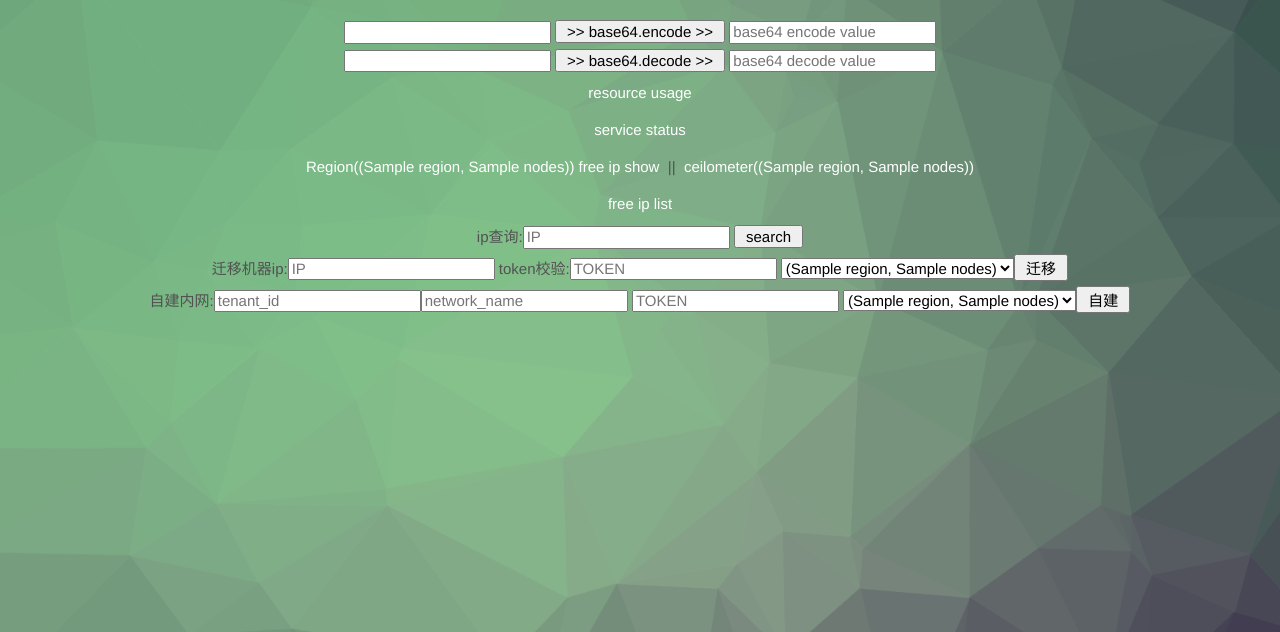
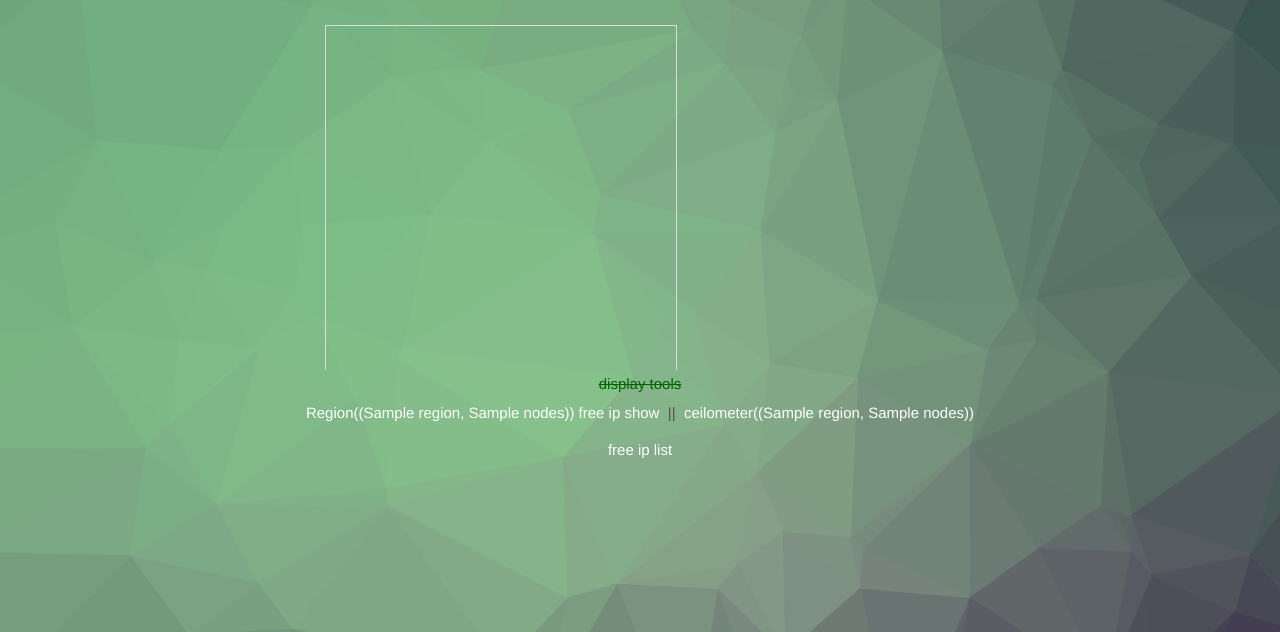
Before and after one commit to sorrowchen/mana, a Python web app: template api/templates/index.html in a window 1280 px wide. Shown: the top 632 px of the page. Run offline with Jinja, Linux system fonts and the light colour scheme; the template is opened without the code that fills it: most values are stand-ins (such as "Sample title", 1, 10 or a date in 2020).

Commit message:
modify display free ip chart

```diff
--- a/api/templates/index.html
+++ b/api/templates/index.html
@@ -6,29 +6,45 @@
 
 {% block style %}
 <script type="text/javascript" src="/static/jquery.base64.js"></script>
+<script src="/static/highcharts.js"></script>
+<link href="/static/chart.css"  rel="stylesheet">
+<script src="/static/jquery.json-2.3.js"></script>
+<style>
+.chart-wp {
+        position: relative;
+        width: 100%;
+        height: 350px;
+        min-height: 350px;
+        max-height: 350px;
+        overflow: hidden;
+        width: 50%;
+        margin: 0 auto;
+}
+
+.J-alarm-chart {
+    height: 350px;
+    width: 350px;
+    float: left;
+    border: 1px solid gainsboro;
+    margin: 5px;
+}
+.tools{
+    display:none;
+}
+
+</style>
 {% endblock %}
 
 {% block content %}
 
 <div>
+    <div id="freeIpShow" class="chart-wp" >
+        {% for region in regions %}
+        <div id="pie_{{ region }}" class="J-alarm-chart"></div>
+        {% endfor %}
+    </div>
+    <div style="margin-top:5px;"><span onclick="displayTools()" style="color: darkgreen;text-decoration: line-through;">display tools</span></div>
 <ul>
- <li>
-     <input type="text" id="base64En" value=""/>
-     <input type="button" value=" >> base64.encode >> " onclick="encode64()"/>
-     <input type="text" id="base64EnVal" value="" placeholder="base64 encode value"/>
- </li>
- <li>
-     <input type="text" id="base64De" value=""/>
-     <input type="button" value=" >> base64.decode >> " onclick="decode64()"/>
-     <input type="text" id="base64DeVal" value="" placeholder="base64 decode value"/>
- </li>
- <li><a href="/api/free-res/" target="_blank">resource usage</a></li>
- <li><a href="/api/service-status/" target="_blank">service status</a></li>
-
- <!--
-    <li><a href="/api/az-list/" target="_blank">az > compute nodes</a></li>
-  -->
-
     {% for region in regions %}
     <li>
         <a href="/api/free-ip/{{ region }}/" target="_blank">Region({{ region }}) free ip show</a>
@@ -37,11 +53,23 @@
     {% endfor %}
  <li><a href="/api/free-ip-list/" target="_blank">free ip list</a></li>
 
+<li class="tools">
+    <input type="text" id="base64En" value=""/>
+    <input type="button" value=" >> base64.encode >> " onclick="encode64()"/>
+    <input type="text" id="base64EnVal" value="" placeholder="base64 encode value"/>
+</li>
+<li class="tools">
+    <input type="text" id="base64De" value=""/>
+    <input type="button" value=" >> base64.decode >> " onclick="decode64()"/>
+    <input type="text" id="base64DeVal" value="" placeholder="base64 decode value"/>
+</li>
+<li class="tools"><a href="/api/free-res/" target="_blank">resource usage</a></li>
+<li class="tools"><a href="/api/service-status/" target="_blank">service status</a></li>
 
- <li>ip查询:<input type="text" id="ipInfo" placeholder="IP"/> <input type="button" id="searchIp" value=" search " onclick="ipInfo()"/></li>
+ <li class="tools">ip查询:<input type="text" id="ipInfo" placeholder="IP"/> <input type="button" id="searchIp" value=" search " onclick="ipInfo()"/></li>
 
 
- <li>迁移机器ip:<input type="text" id="evaIp" value="" placeholder="IP"/>
+ <li class="tools">迁移机器ip:<input type="text" id="evaIp" value="" placeholder="IP"/>
      token校验:<input type="text" id="auth_token" value="" placeholder="TOKEN"/>
 
 <select id="region">
@@ -53,7 +81,7 @@
  <input type="button" id="searchIp" value=" 迁移 " onclick="showEvaLog()"/>
  </li>
 
- <li>
+ <li class="tools">
      自建内网:<input type="text" id="n_tenantid"  placeholder="tenant_id"/><input type="text" id="n_networkname"  placeholder="network_name"/>
      <input type="text" id="auth_token2" value="" placeholder="TOKEN"/>
      <select id="region2">
@@ -64,17 +92,20 @@
      <input type="button" id="createSelfNetwork" value=" 自建 " onclick="createNetwork()"/>
  </li>
 
-
 </ul>
 </div>
-<div id="display2" class="darkbrown">
-<div id="display" class="darkbrown">
+<div id="display2" class="darkbrown"></div>
+<div id="display" class="darkbrown"></div>
 
-</div>
+
+
 
 
 <script type="text/javascript">
-
+function displayTools()
+{
+    $(".tools").toggle();
+}
 function ipInfo(){
    var ip=$("#ipInfo").val();
    var url="/api/machine/"+ip+"/";
@@ -170,6 +201,77 @@
 {
     $("#base64DeVal").val($.base64.decode($("#base64De").val()));
 }
+
+
+function pie3D(region)
+{
+    var data;
+    $.ajax({
+           url:"/api/free-ip/"+region+"/",
+           async:false,
+           dataType:"json",
+           success:function(result)
+           {
+                data=result;
+           }
+           });
+
+    var chartData=[];
+    var totalIP=0;
+    for(var key in data)
+    {
+        totalIP+=data[key]["freeNum"];
+    }
+
+    for(var key in data)
+    {
+        var val=(data[key]["freeNum"]*100/totalIP).toFixed(2);
+        chartData.push([key+"(剩余:"+data[key]["freeNum"]+")",parseFloat(val)]);
+    }
+    $('#pie_'+region).highcharts({
+                               chart: {
+                               type: 'pie',
+                               options3d: {
+                               enabled: true,
+                               alpha: 45,
+                               beta: 0
+                               }
+                               },
+                               credits:{
+                                 enabled:false
+                               },
+                               title: {
+                               text: region+" spare ip"
+                               },
+                               tooltip: {
+                               pointFormat: '<b>{point.percentage:.1f}%</b>'
+                               },
+                               plotOptions: {
+                               pie: {
+                               allowPointSelect: true,
+                               cursor: 'pointer',
+                               depth: 35,
+                               dataLabels: {
+                               enabled: true,
+                               format: '{point.name}'
+                               }
+                               }
+                               },
+                               series: [{
+                                        type: 'pie',
+                                        name: region,
+                                        data: chartData
+                                        }]
+                               });
+
+
+}
+
+{% for region in regions %}
+pie3D("{{ region }}");
+{% endfor %}
+
+
 </script>
 
 {% endblock %}
```
